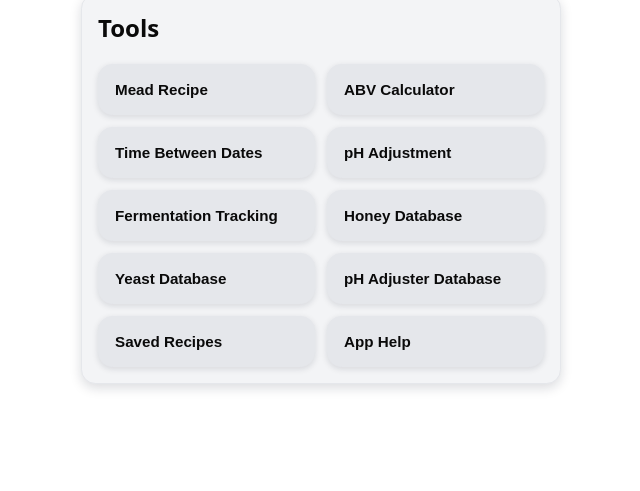
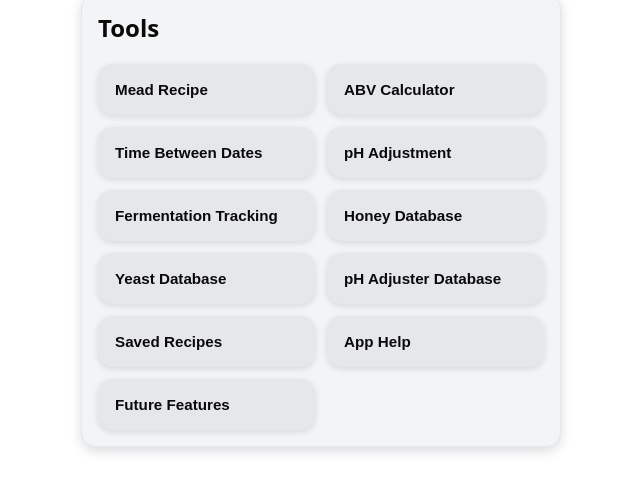
Before and after one commit to Dowst3r/Homebrewing_app, a website with bundled scripts: page index.html in a window 1280 px wide. Shown: the part 71-562 px from the top of the page, without its empty margins (319-959 px from the left). Built offline with nearby package versions, Linux system fonts and the light colour scheme.

Commit message:
Add files via upload

```diff
--- a/index.html
+++ b/index.html
@@ -35,6 +35,7 @@
         <button class="home-button" data-target="screen-pH-database">pH Adjuster Database</button>
         <button class="home-button" data-target="screen-recipe-database">Saved Recipes</button>
         <button class="home-button" data-target="screen-app-help">App Help</button>
+        <button class="home-button" data-target="screen-app-future">Future Features</button>
       </div>
     </section>
 
```
